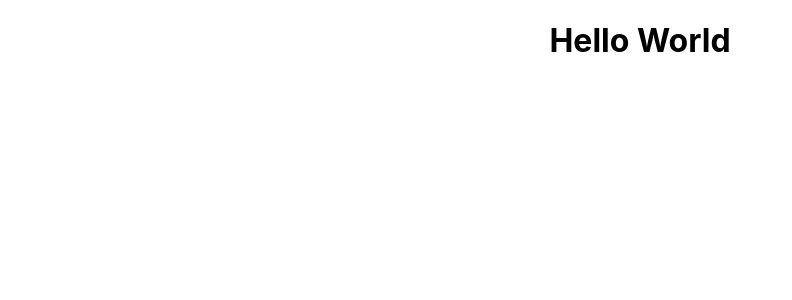
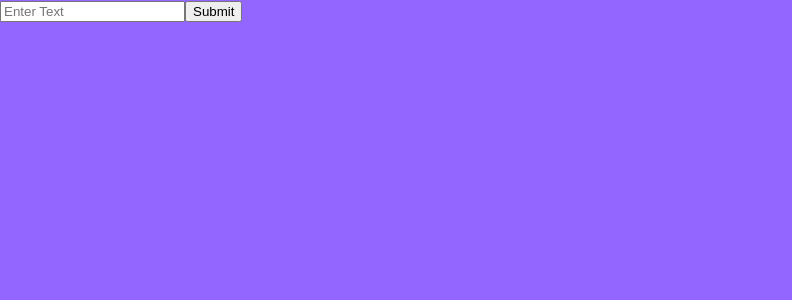
Before and after one commit to Manjukcthapa/todolist, a React (Create React App) app: page / in a window 1280 px wide. Shown: the top 300 px of the page, without its empty margins (0-792 px from the left). Built offline with nearby package versions, Linux system fonts and the light colour scheme.

Commit message:
created input and button

```diff
--- a/src/App.css
+++ b/src/App.css
@@ -1,38 +1,3 @@
-.App {
-  text-align: center;
+body{
+  background:#9266ff;
 }
-
-.App-logo {
-  height: 40vmin;
-  pointer-events: none;
-}
-
-@media (prefers-reduced-motion: no-preference) {
-  .App-logo {
-    animation: App-logo-spin infinite 20s linear;
-  }
-}
-
-.App-header {
-  background-color: #282c34;
-  min-height: 100vh;
-  display: flex;
-  flex-direction: column;
-  align-items: center;
-  justify-content: center;
-  font-size: calc(10px + 2vmin);
-  color: white;
-}
-
-.App-link {
-  color: #61dafb;
-}
-
-@keyframes App-logo-spin {
-  from {
-    transform: rotate(0deg);
-  }
-  to {
-    transform: rotate(360deg);
-  }
-}
--- a/src/App.js
+++ b/src/App.js
@@ -1,13 +1,20 @@
-import React from 'react';
-import logo from './logo.svg';
-import './App.css';
+import React from "react";
+import logo from "./logo.svg";
+import "./App.css";
 
-function App() {
-  return (
-    <div className="App">
-     <h1>Hello World</h1>
-    </div>
-  );
+class App extends React.Component {
+  render() {
+    return (
+      <div className= "app">
+      <header>
+        <form id="todo-form">
+         <input type="text" placeholder="Enter Text"></input>
+         <button type="submit">Submit</button>
+        </form>
+      </header>
+      </div>
+    )
+  }
 }
 
 export default App;
```
